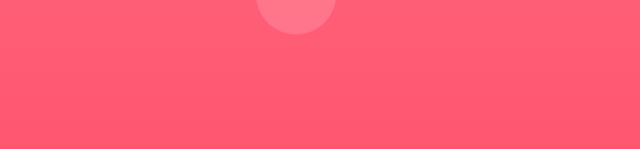
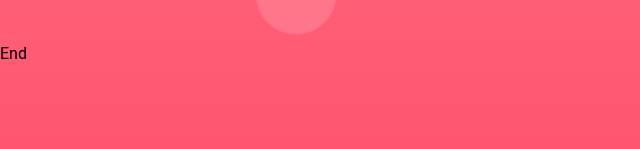
Before and after one commit to JustinClarke/tinDog, a plain HTML site: page form/login.html in a window 1280 px wide. Shown: the part 475-624 px from the top of the page, 0-640 px from the left. Drawn offline with Linux system fonts and the light colour scheme.

Commit message:
Update login.html

```diff
--- a/form/login.html
+++ b/form/login.html
@@ -38,6 +38,7 @@
 			<li></li>
 		</ul>
 	</div>
+	<div>End</div>
 	<!-- //main -->
 </body>
 </html>
```
